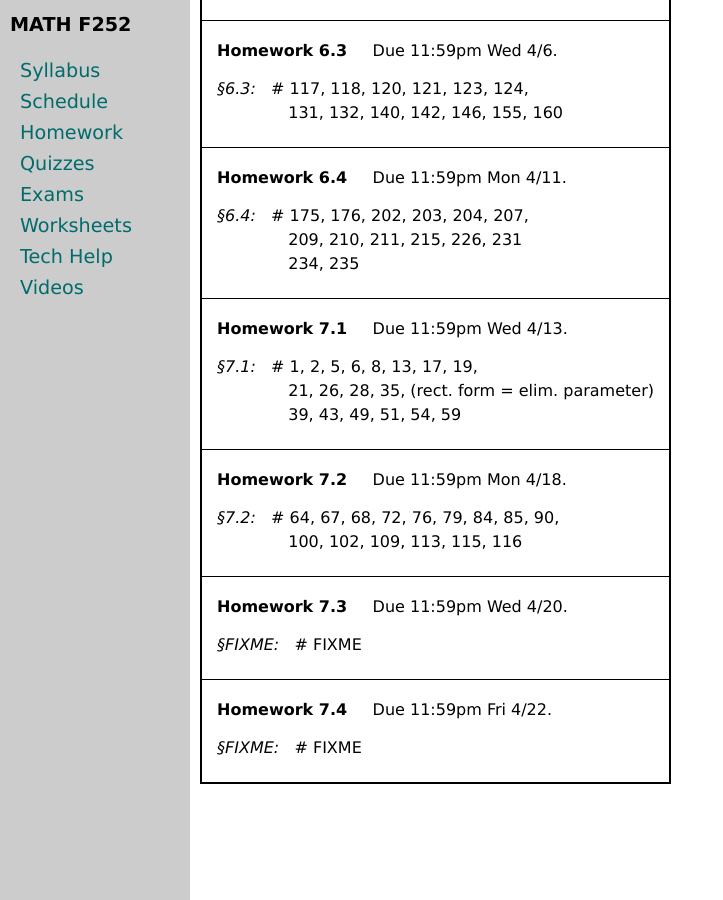
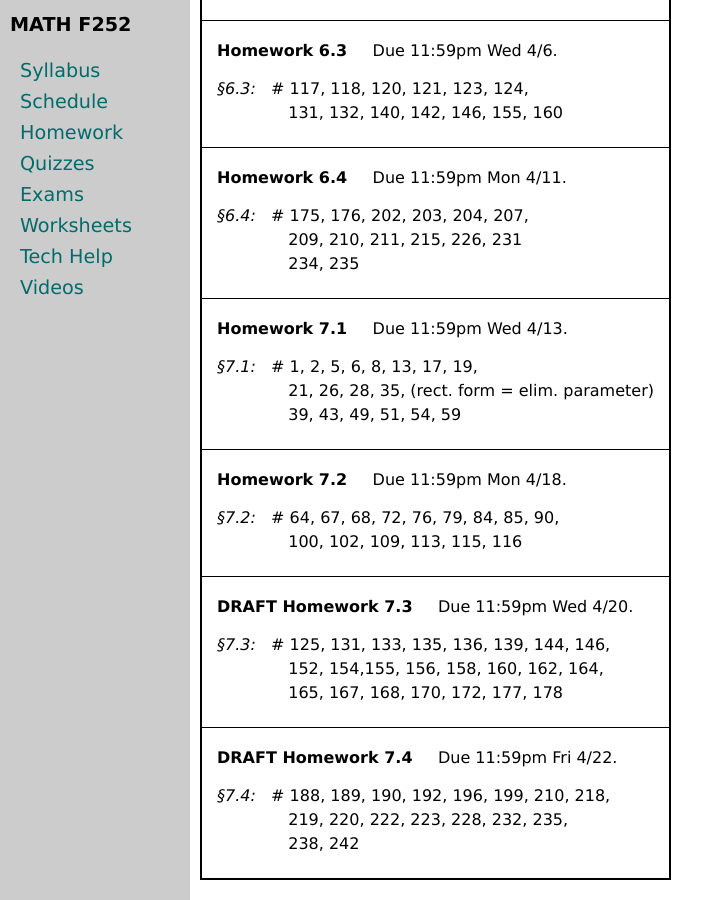
Before and after one commit to uaf-math/calc2, a Jekyll site: the page built from homework.md, in a window 1280 px wide and 900 px high, scrolled down 3722 px. Shown: the whole window, without its empty margins (0-723 px from the left). Built offline with Jekyll 4.4.1, drawn with Linux system fonts in a browser that asks for light colours.

Commit message:
post draft 7.3, 7.4 homework

```diff
--- a/_data/homework.yml
+++ b/_data/homework.yml
@@ -175,13 +175,17 @@ homework:
   - section: 7.2
     problems: 64, 67, 68, 72, 76, 79, 84, 85, 90,
     cont: 100, 102, 109, 113, 115, 116
-- name: Homework 7.3
+- name: DRAFT Homework 7.3
   due: 11:59pm Wed 4/20
   sections:
-  - section: FIXME
-    problems: FIXME
-- name: Homework 7.4
+  - section: 7.3
+    problems: 125, 131, 133, 135, 136, 139, 144, 146,
+    cont: 152, 154,155, 156, 158, 160, 162, 164,
+    contcont: 165, 167, 168, 170, 172, 177, 178
+- name: DRAFT Homework 7.4
   due: 11:59pm Fri 4/22
   sections:
-  - section: FIXME
-    problems: FIXME
+  - section: 7.4
+    problems: 188, 189, 190, 192, 196, 199, 210, 218,
+    cont: 219, 220, 222, 223, 228, 232, 235,
+    contcont: 238, 242
```
